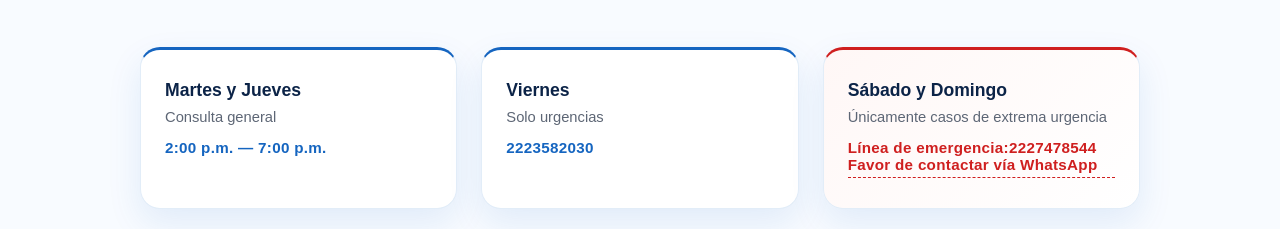
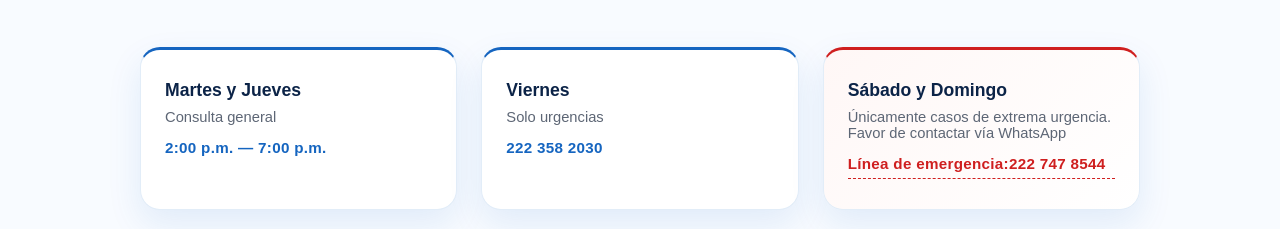
Before and after one commit to xfenelon/cardiologo-web, a React (Vite) app: page / in a window 1280 px wide. Shown: the part 6074-6303 px from the top of the page. Built offline with nearby package versions, Linux system fonts and the light colour scheme.

Commit message:
Update App.jsx

```diff
--- a/src/App.jsx
+++ b/src/App.jsx
@@ -339,15 +339,14 @@ function App() {
           <div className="horario-card">
             <h3>Viernes</h3>
             <p>Solo urgencias</p>
-            <span className="horario-hora">2223582030</span>
+            <span className="horario-hora">222 358 2030</span>
 
           </div>
 
           <div className="horario-card horario-emergencia">
             <h3>Sábado y Domingo</h3>
-            <p>Únicamente casos de extrema urgencia</p>
-            <span className="horario-hora">Línea de emergencia:2227478544
-            Favor de contactar vía WhatsApp </span>
+            <p>Únicamente casos de extrema urgencia. Favor de contactar vía WhatsApp </p>
+            <span className="horario-hora">Línea de emergencia:222 747 8544 </span>
           </div>
         </div>
       </section>
```
